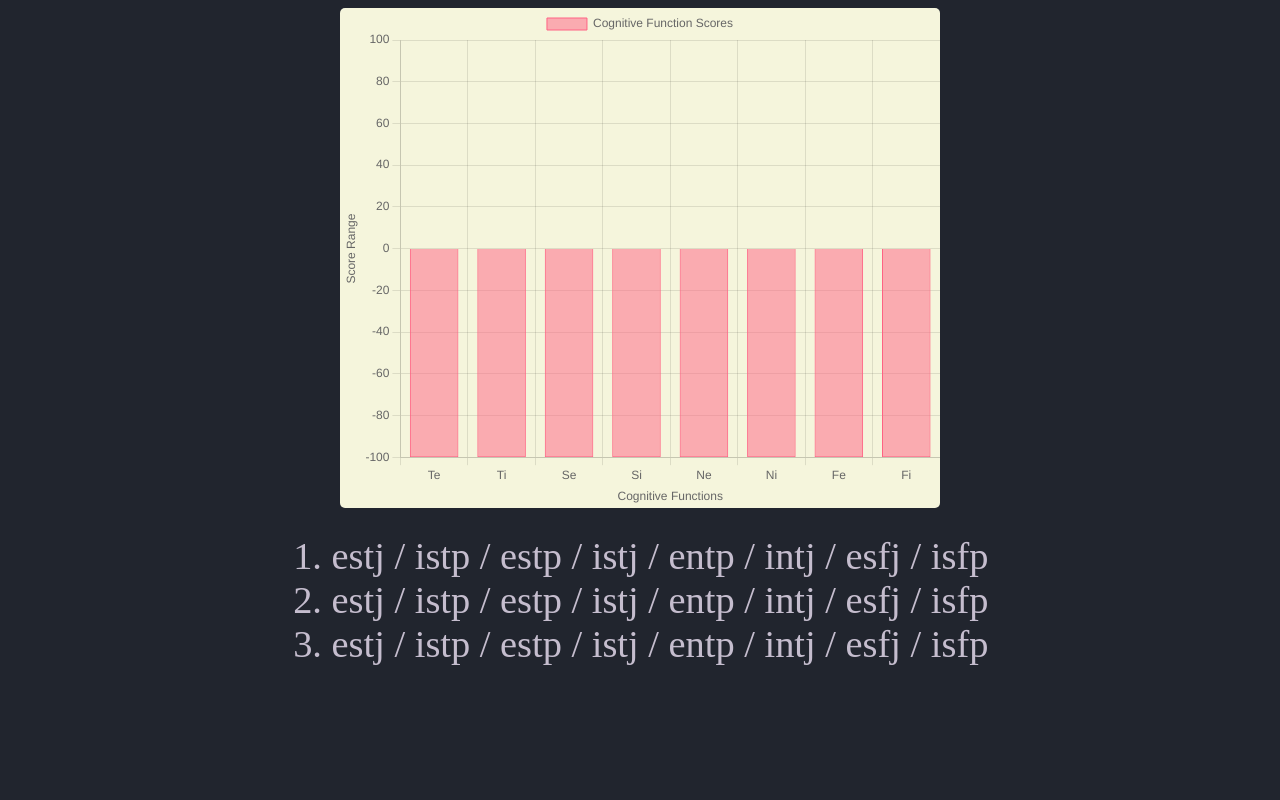
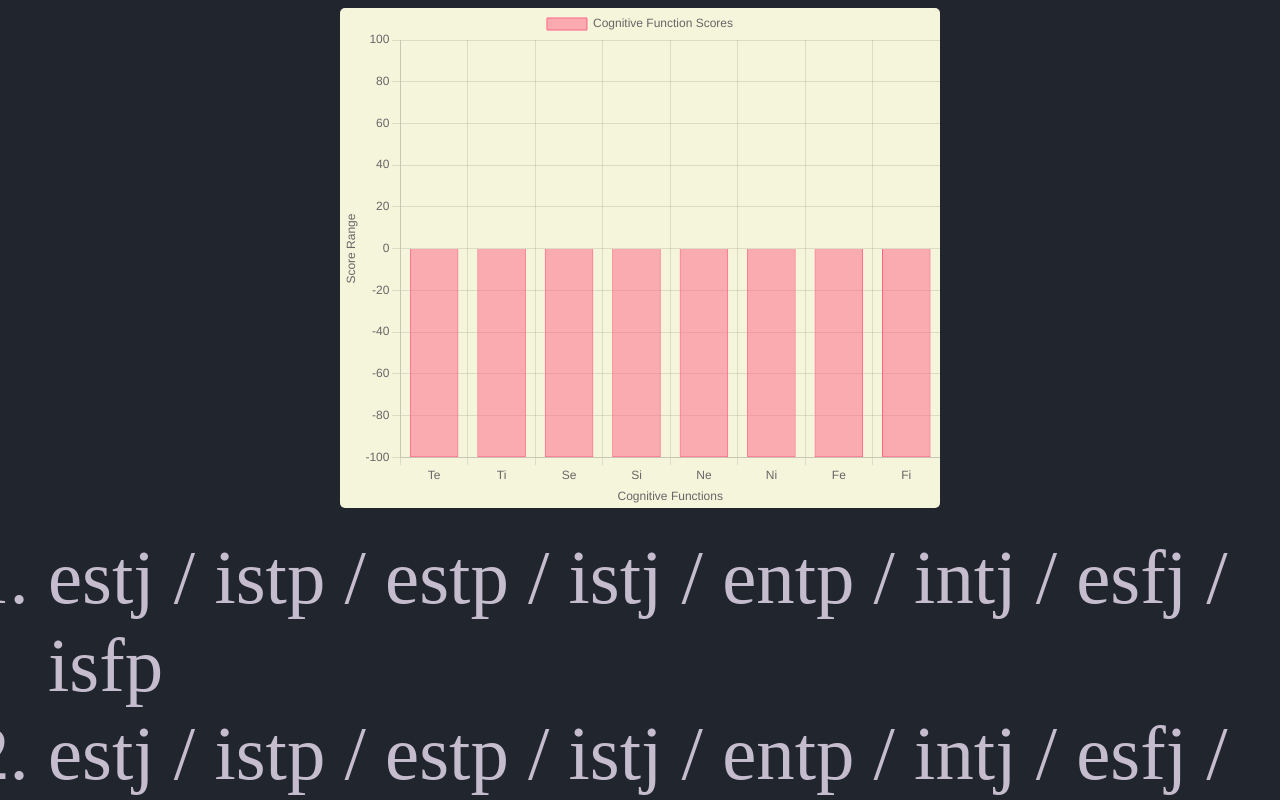
Before and after one commit to OmarDardery/CareerCatalyst, a React (Create React App) app: page / in a window 1280 px wide. Both pictures are taken after typing "Sample" into the empty fields and a click on the button "submit". Shown: the top 800 px of the page. Built offline with nearby package versions, Linux system fonts and the light colour scheme.

Commit message:
Update styles.css

```diff
--- a/src/styles.css
+++ b/src/styles.css
@@ -29,6 +29,6 @@ input[type="text"]{
 
 }
 .list{
-    font-size: 3vw;
+    font-size: 6vw;
     color: #C5BDCE;
 }
```
